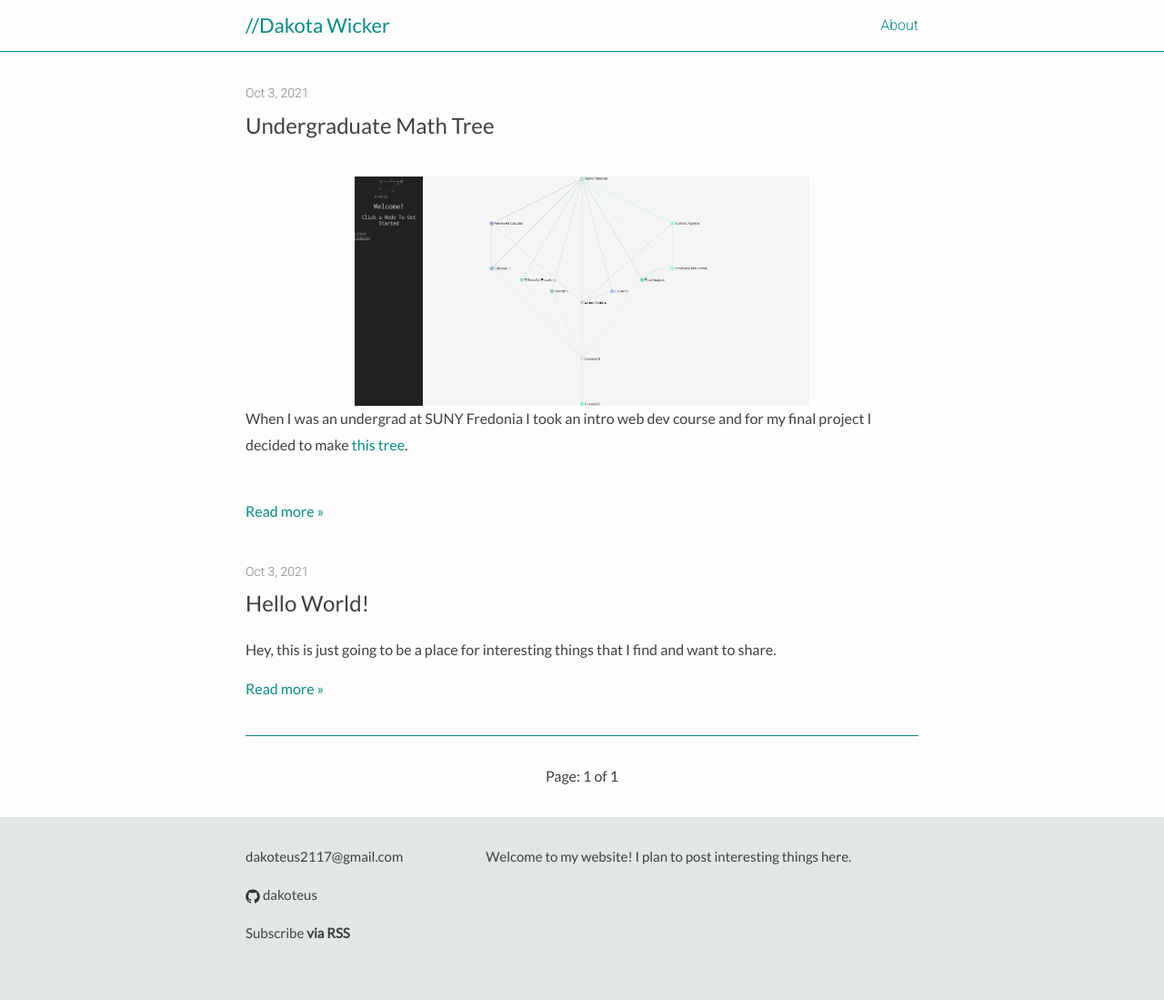
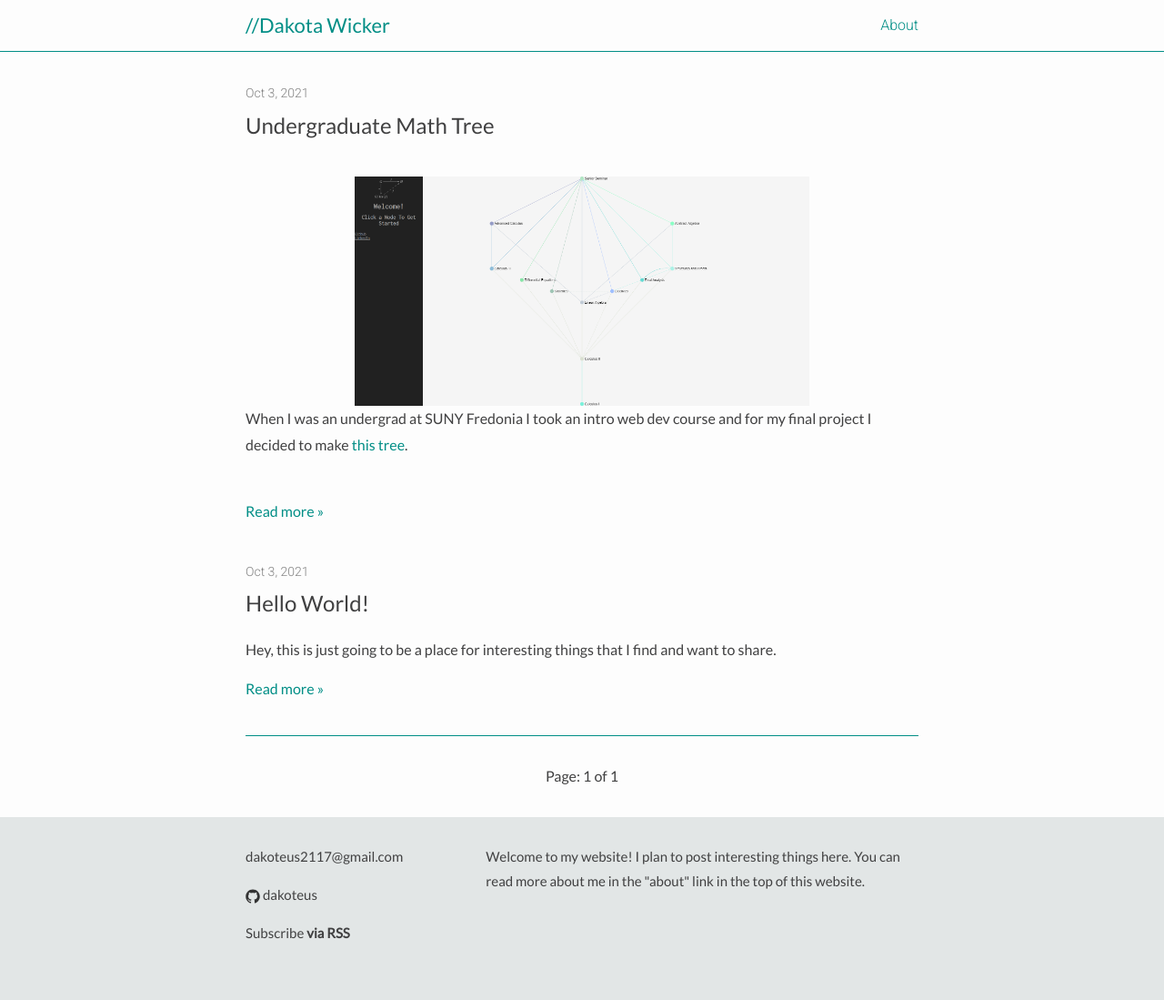
Before and after one commit to Dakoteus/dakoteus.github.io, a Jekyll site: the page built from index.html, in a window 1280 px wide. Shown: the whole page at 91% size. Built offline with Jekyll 4.4.1, drawn with Linux system fonts in a browser that asks for light colours; the list of posts is cut into pages by our own code.

Commit message:
added to footer description

```diff
--- a/_config.yml
+++ b/_config.yml
@@ -21,7 +21,7 @@
 title: Dakota Wicker
 email: dakoteus2117@gmail.com
 description: >- # this means to ignore newlines until "baseurl:"
-  Welcome to my website! I plan to post interesting things here.
+  Welcome to my website! I plan to post interesting things here. You can read more about me in the "about" link in the top of this website.
 baseurl: "/" # the subpath of your site, e.g. /blog
 url: "https://dakoteus.github.io" # the base hostname & protocol for your site, e.g. http://example.com
 #twitter_username: jekyllrb
```
